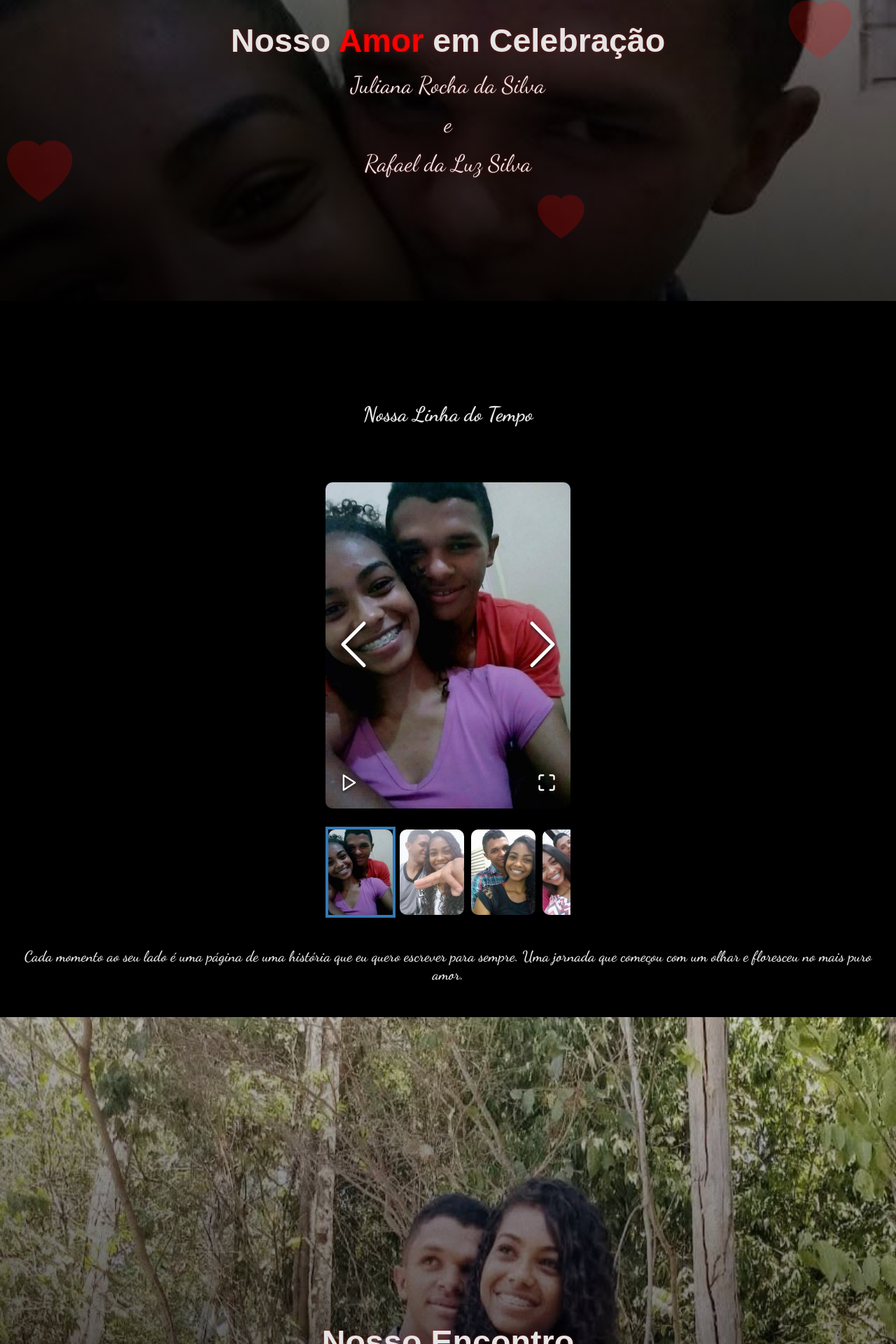
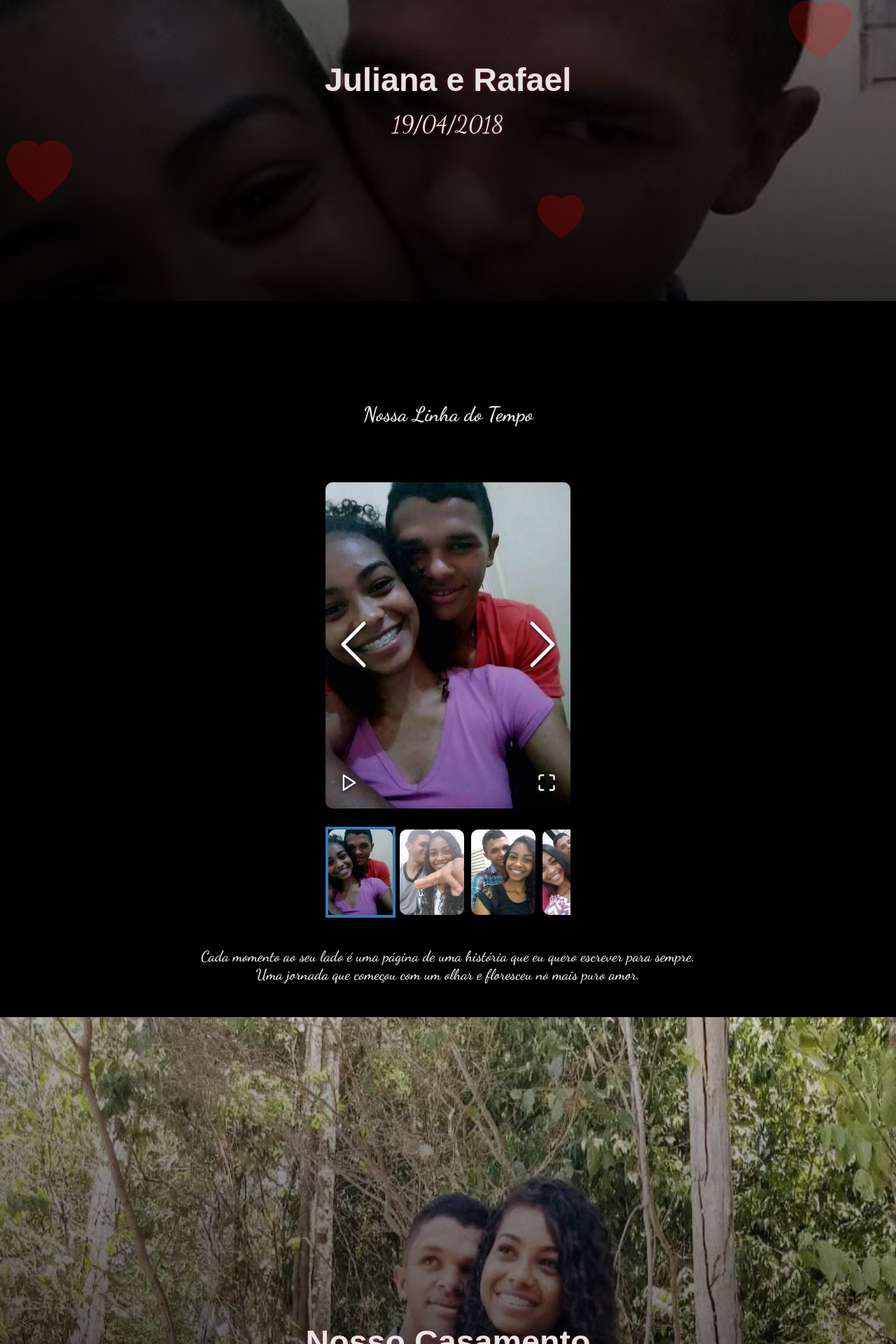
Before and after one commit to coddex-developer/landing_page_love, a React (Vite) app: page / in a window 1280 px wide. Shown: the part 370-2290 px from the top of the page at 70% size. Built offline with nearby package versions, Linux system fonts and the light colour scheme; a web font is replaced by a local one.

Commit message:
Atualiza textos e formatação na seção Hero para refletir melhor a temática do projeto

```diff
--- a/src/components/pages/Index/index.tsx
+++ b/src/components/pages/Index/index.tsx
@@ -6,8 +6,8 @@ import Footer from "../Footer";
 import Gallery from "../Gallery";
 
 function HeroSection() {
-    const nomeA = "Juliana Rocha da Silva";
-    const nomeB = "Rafael da Luz Silva";
+    const nomeA = "Juliana";
+    const nomeB = "Rafael";
 
     useEffect(() => {
         const classElements = document.querySelectorAll(".sectionPrimary, li, .videosMp4, .heroTexts, .secondTitle");
@@ -25,10 +25,8 @@ function HeroSection() {
         <>
             <Parallax image="/images/parallaxImages/bg-01.jpg">
                 <div className="heroTexts">
-                    <h1>Nosso <span className="spn">Amor</span> em Celebração</h1>
-                    <p>{nomeA}</p>
-                    <p>e</p>
-                    <p>{nomeB}</p>
+                    <h1 style={{ color: "#e5e5e5" }}>{nomeA} e {nomeB}</h1>
+                    <p style={{ color: "#e5e5e5" }}>19/04/2018</p>
                 </div>
                 <div className="hearts-effect">
                     <ul>
@@ -52,40 +50,39 @@ function HeroSection() {
                 <Gallery />
                 <p className="intro-paragraph">
                     Cada momento ao seu lado é uma página de uma história que eu quero escrever para sempre.
+                    <br />
                     Uma jornada que começou com um olhar e floresceu no mais puro amor.
                 </p>
             </Section>
 
             <Parallax image="/images/parallaxImages/bg-02.jpg">
                 <div className="heroTexts">
-                    <h1>Nosso Encontro</h1>
+                    <h1>Nosso Casamento</h1>
                     <p>Foi como se o universo conspirasse para nos unir, e desde então, cada dia é uma nova aventura ao seu lado.</p>
                 </div>
             </Parallax>
 
             <Section>
                 <ul className="list-hero">
-                    <li><i className="bi bi-heart-fill"></i> Nosso primeiro olhar foi como um raio de luz, iluminando meu coração.</li>
                     <li><i className="bi bi-heart-fill"></i> O dia em que nos conhecemos foi o início de uma história que eu nunca imaginei viver.</li>
                     <li><i className="bi bi-heart-fill"></i> Cada risada compartilhada é uma nota na melodia do nosso amor.</li>
                     <li><i className="bi bi-heart-fill"></i> Você é a razão pela qual eu acredito em contos de fadas modernos.</li>
-                    <li><i className="bi bi-heart-fill"></i> Nosso amor é a prova de que as melhores histórias começam com um simples "olá".</li>
+                    <li><i className="bi bi-heart-fill"></i> Nosso amor é a prova de que as melhores histórias começam com um simples olhar.</li>
                 </ul>
             </Section>
 
             <Parallax image="/images/parallaxImages/bg-03.jpg">
                 <div className="heroTexts">
                     <h1>Nosso Futuro</h1>
-                    <p>Sonho com um futuro onde cada dia é uma nova oportunidade de amar você ainda mais.</p>
+                    <p>Sempre imaginei um futuro onde cada dia fosse uma nova oportunidade, no dia em que te conheci vi que realmente Deus planeja muito mais do que esperamos.</p>
                 </div>
             </Parallax>
             <Section>
                 <ul className="list-hero">
-                    <li><i className="bi bi-heart-fill"></i> Juntos, construiremos um futuro repleto de amor e felicidade.</li>
-                    <li><i className="bi bi-heart-fill"></i> Cada dia ao seu lado é uma promessa de um amanhã melhor.</li>
+                    <li><i className="bi bi-heart-fill"></i> Cada dia ao seu lado é uma certeza de um amanhã melhor.</li>
                     <li><i className="bi bi-heart-fill"></i> Sonho com um futuro onde cada dia é uma nova oportunidade de amar você ainda mais.</li>
                     <li><i className="bi bi-heart-fill"></i> Nosso amor é a base sólida sobre a qual construiremos nossos sonhos.</li>
-                    <li><i className="bi bi-heart-fill"></i> Com você, o futuro é um livro em branco, e eu mal posso esperar para escrever cada página juntos.</li>
+                    <li><i className="bi bi-heart-fill"></i> Com você, o futuro é um livro em branco, e eu estou muito feliz para escrever cada página com voçê ao meu lado.</li>
                 </ul>
             </Section>
             <Parallax image="/images/parallaxImages/bg-04.jpg">
```
